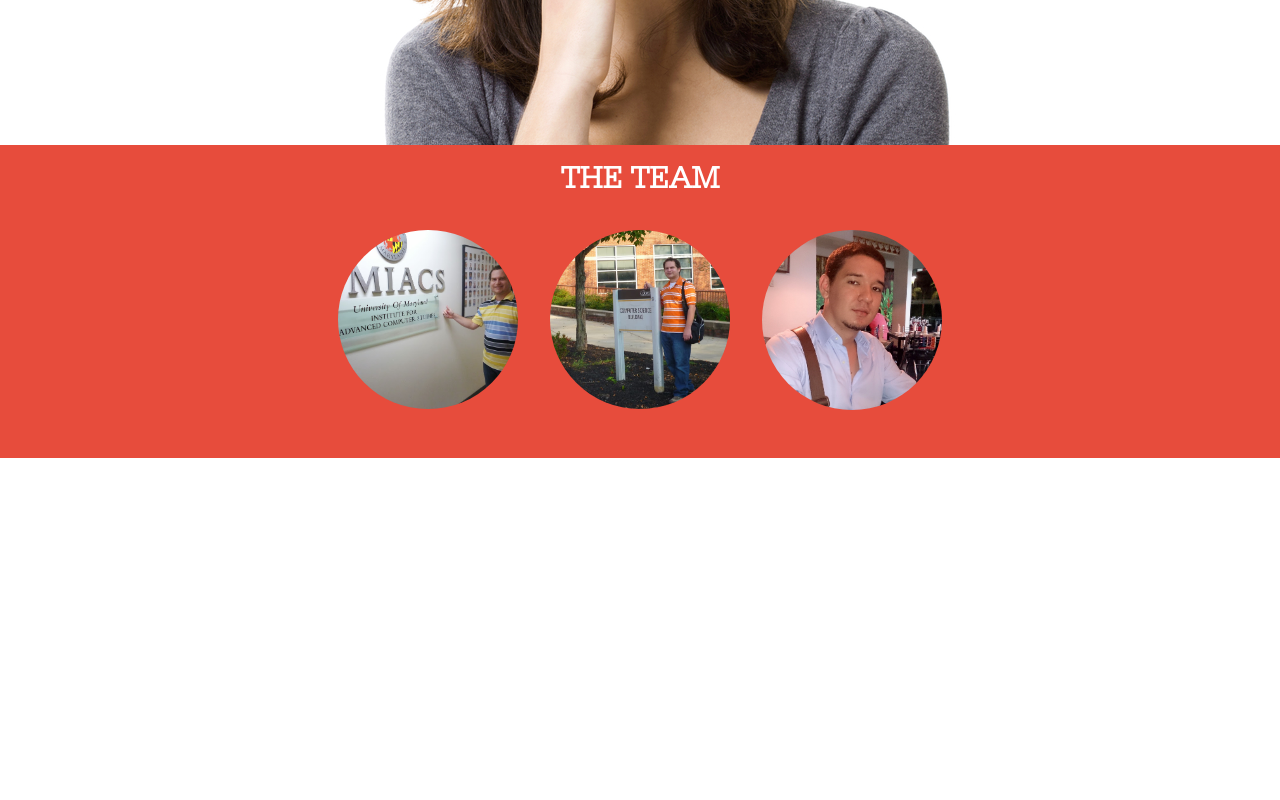
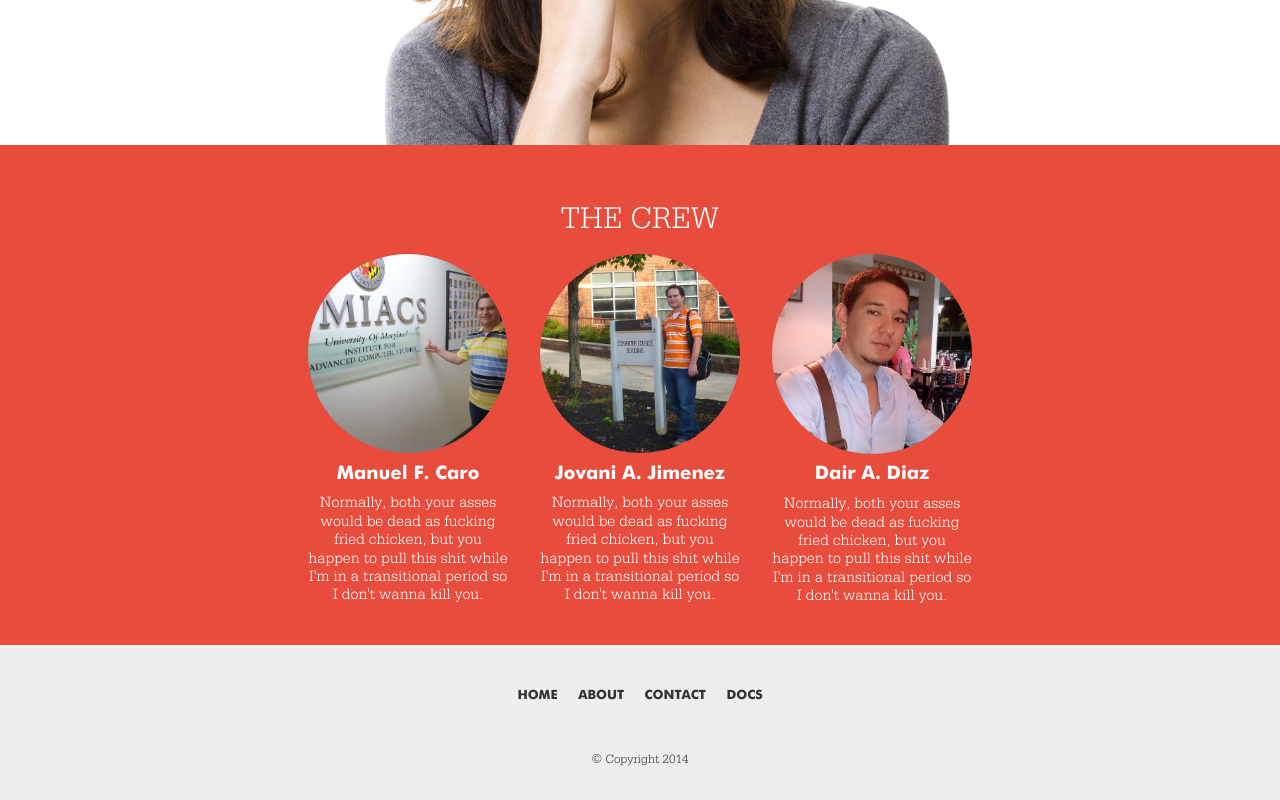
Before and after one commit to dairdr/meta-landing, a website: page app/index.html in a window 1280 px wide. Shown: the part 553-1353 px from the top of the page. Before the commit the page ends 1011 px from the top, so only its background shows below. Drawn offline with nearby package versions, Linux system fonts and the light colour scheme; files that its build step writes are made by us from their sources.

Commit message:
enhancing

```diff
--- a/app/index.html
+++ b/app/index.html
@@ -45,27 +45,64 @@
 			<h2>welcome!</h2>
 		</div>
 	</header>
-	<section id="team">
+	<section id="crew">
 		<div class="content">
 			<div class="header">
-				<h2>the team</h2>
+				<h2>the crew</h2>
 			</div>
-			<div class="team-pics">
-				<div class="pic">
-					<img src="../images/caro-profile.jpg" alt="profesor manuel caro" />
+			<div class="members">
+				<div class="member">
+					<div class="pic">
+						<img src="images/caro-profile.jpg" alt="profesor manuel caro" />
+					</div>
+					<div class="header">
+						<h3>manuel f. caro</h3>
+					</div>
+					<div class="info">
+						<p>Normally, both your asses would be dead as fucking fried chicken, but you happen to pull this shit while I'm in a transitional period so I don't wanna kill you.</p>
+					</div>
 				</div
-				><div class="pic">
-					<img src="../images/caro-profile-2.jpg" alt="profesor jovani" />
+				><div class="member">
+					<div class="pic">
+						<img src="images/caro-profile-2.jpg" alt="profesor jovani" />
+					</div>
+					<div class="header">
+						<h3>jovani a. jimenez</h3>
+					</div>
+					<div class="info">
+						<p>Normally, both your asses would be dead as fucking fried chicken, but you happen to pull this shit while I'm in a transitional period so I don't wanna kill you.</p>
+					</div>
 				</div
-				><div class="pic">
-					<img src="../images/diaz-profile.jpg" alt="dair diaz" />
+				><div class="member">
+					<div class="pic">
+						<img src="images/diaz-profile.jpg" alt="dair diaz" />
+					</div>
+					<div class="header">
+						<h3>dair a. diaz</h3>
+					</div>
+					<div class="info">
+						<p>Normally, both your asses would be dead as fucking fried chicken, but you happen to pull this shit while I'm in a transitional period so I don't wanna kill you.</p>
+					</div>
 				</div>
 			</div>
 		</div>
 	</section>
+	<section id="app">
+		<div class="content">
+
+		</div>
+	</section>
 	<footer id="footer">
 		<div class="content">
-
+			<nav>
+				<ul>
+					<li><a href="#" title="">home</a></li
+					><li><a href="#" title="">about</a></li
+					><li><a href="#" title="">contact</a></li
+					><li><a href="#" title="">docs</a></li>
+				</ul>
+			</nav>
+			<small>&copy; copyright 2014</small>
 		</div>
 	</footer>
 	<!-- Google Analytics: change UA-XXXXX-X to be your site's ID. -->
--- a/app/styles/main.scss
+++ b/app/styles/main.scss
@@ -60,15 +60,15 @@
 	}
 }
 
-#team {
+#crew {
 	background-color: #E74C3C;
 
 	div.content {
 		width: 1000px;
 		margin:  0 auto;
-		padding-bottom: 2em;
+		padding: 2.5em 0;
 
-		div.header {
+		> div.header {
 			text-align: center;
 			text-transform: uppercase;
 			padding: 1em 0;
@@ -77,31 +77,87 @@
 				margin: 0;
 				color: #fff;
 				font-size: 2em;
+				font-weight: normal;
 			}
 		}
 
-		div.team-pics {
+		> div.members {
 			text-align: center;
 
-			div.pic {
-				width: 180px;
-				@include border-radius(50%);
-				overflow: hidden;
-				margin: 1em;
+			div.header {
+				h3 {
+					margin: 0.5em 0;
+					color: #fff;
+					text-transform: capitalize;
+					font-family: $font-name-bold;
+					font-weight: normal;
+				}
+			}
+
+			div.member {
+				width: 200px;
+				margin-right: 2em;
 				@include display-inline(top);
 
-				img {
-					display: block;
+				.pic {
+					overflow: hidden;
+					@include border-radius(50%);
+
+					img {
+						display: block;
+					}
+				}
+
+				&:last-child {
+					margin-right: 0;
+				}
+			}
+
+			div.info {
+				p {
+					color: #fff;
+					margin: 0;
 				}
 			}
 		}
 	}
 }
 
+#app {
+	background-color: #E74C3C;
+}
+
 #footer {
+	background: #eee;
+	padding: 2em 0;
+
 	div.content {
 		width: 1000px;
 		margin:  0 auto;
+		text-align: center;
+
+		nav {
+			margin-bottom: 2em;
+
+			ul {
+				li {
+					@include display-inline(top);
+
+					a {
+						display: block;
+						padding: 1em 0.8em;
+						color: inherit;
+						font-size: 0.8em;
+						font-family: $font-name-bold;
+						text-transform: uppercase;
+					}
+				}
+			}
+		}
+
+		small {
+			text-transform: capitalize;
+		}
 	}
 }
 /* end home */
```
